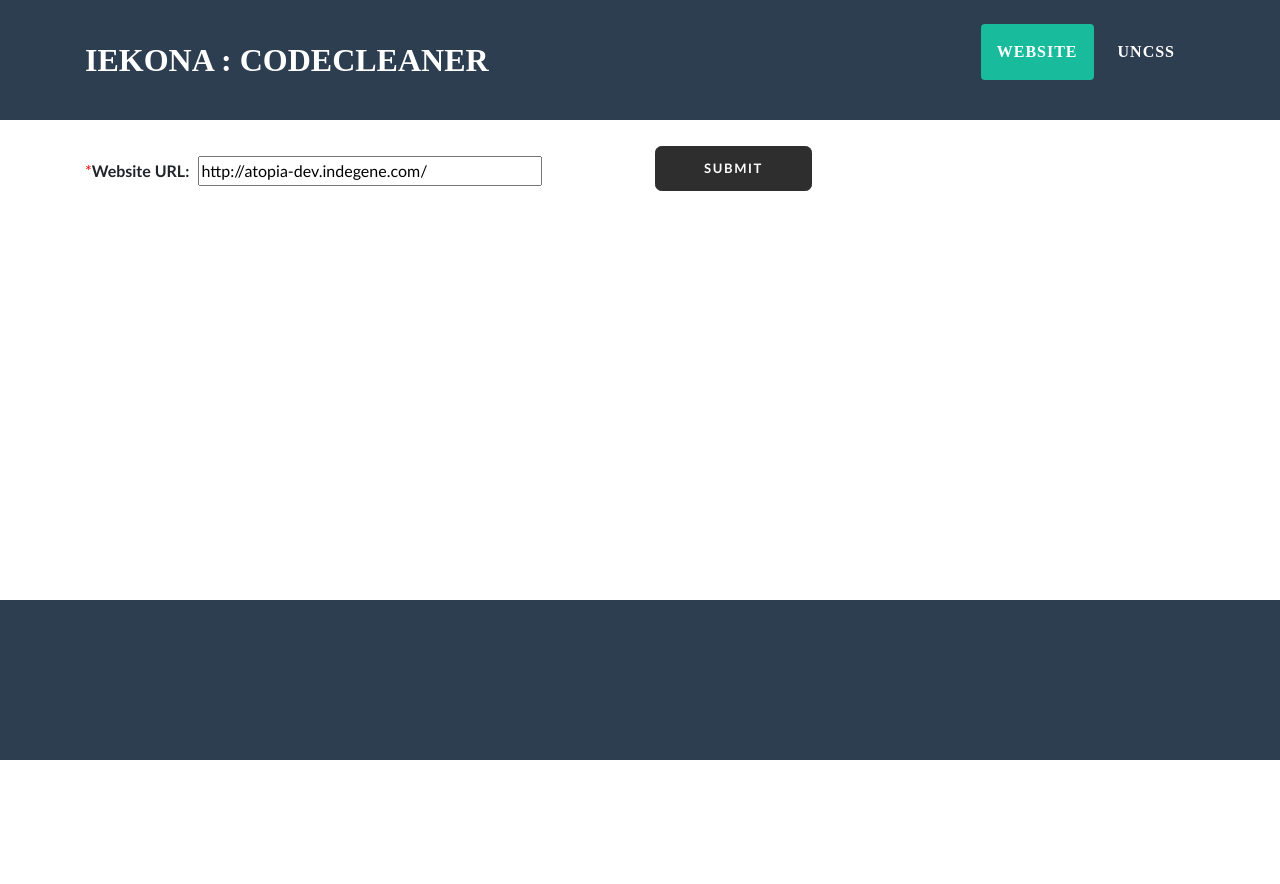
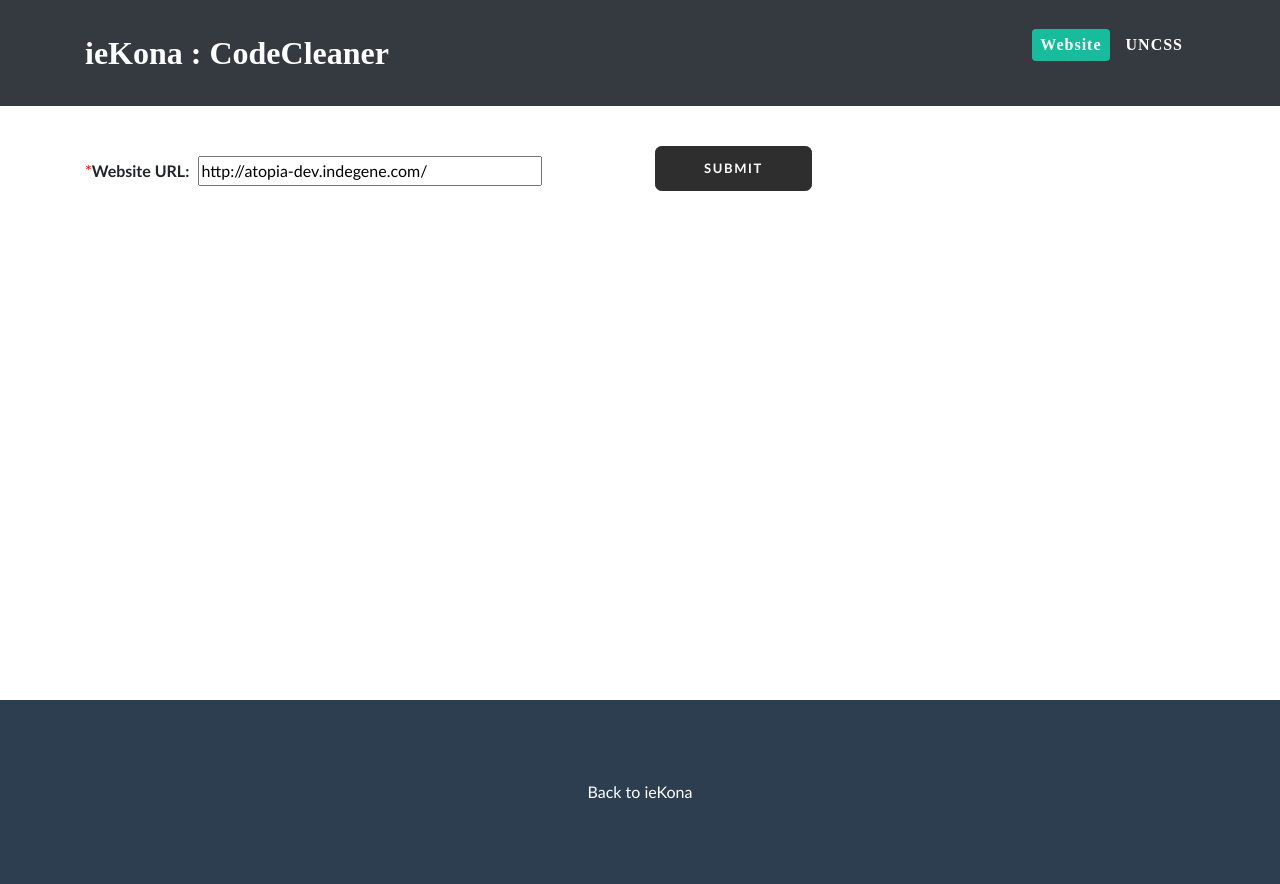
Before and after one commit to rajghub/iekona-code-cleaner, a website: page public/index.html in a window 1280 px wide. Before the commit the page ends 800 px from the top, so only its background shows below. Drawn offline with nearby package versions, Linux system fonts and the light colour scheme; a web font is replaced by a local one.

Commit message:
Index update

```diff
--- a/public/css/custom.css
+++ b/public/css/custom.css
@@ -1,7 +1,7 @@
 
 #mainNav .navbar-nav>li.nav-item {    cursor: pointer;}
 #main_continer { padding: 0;}
-.main_page_container { margin: 50px 0;    min-height: 500px;}
+.main_page_container { margin: 50px 0;    min-height: 600px;}
 #uncssblk{ padding: 15px;}
 #uncssblk .row .column, #copy_clipbord .row .column {
     display: block;
--- a/public/index.html
+++ b/public/index.html
@@ -39,9 +39,9 @@
 
 
  <!-- Navigation -->
-    <nav class="navbar navbar-expand-lg bg-secondary fixed-top text-uppercase" id="mainNav">
+    <nav class="navbar navbar-dark bg-dark navbar-expand-lg fixed-top " id="mainNav">
       <div class="container">
-        <a class="navbar-brand js-scroll-trigger" href="#">ieKona : CodeCleaner</a>
+        <a class="navbar-brand" href="#">ieKona : CodeCleaner</a>
         <button class="navbar-toggler navbar-toggler-right text-uppercase bg-primary text-white rounded" type="button" data-toggle="collapse" data-target="#navbarResponsive" aria-controls="navbarResponsive" aria-expanded="false" aria-label="Toggle navigation">
           Menu
           <i class="fa fa-bars"></i>
@@ -49,13 +49,13 @@
         <div class="collapse navbar-collapse" id="navbarResponsive">
           <ul class="navbar-nav ml-auto">
              <li class="nav-item mx-0 mx-lg-1" >
-                        <a class="nav-link py-3 px-0 px-lg-3 rounded js-scroll-trigger" ng-class="{'active':subMenu == 'website'}" ng-click="nav('website')">Website</a>
+                        <a class="nav-link py-1 px-0 px-lg-2 rounded js-scroll-trigger" ng-class="{'active':subMenu == 'website'}" ng-click="nav('website')">Website</a>
                     </li>
                    <!-- <li class="nav-item mx-0 mx-lg-1" >
                         <a class="nav-link py-3 px-0 px-lg-3 rounded js-scroll-trigger" ng-class="{'active':subMenu == 'iDetail-eDetail'}" ng-click="nav('iDetail-eDetail')">idetail</a>
                     </li>-->
 					<li class="nav-item mx-0 mx-lg-1" >
-                        <a class="nav-link py-3 px-0 px-lg-3 rounded js-scroll-trigger" ng-class="{'active':subMenu == 'GetCleanCSS'}" ng-click="nav('GetCleanCSS')">UNCSS</a>
+                        <a class="nav-link py-1 px-0 px-lg-2 rounded js-scroll-trigger" ng-class="{'active':subMenu == 'GetCleanCSS'}" ng-click="nav('GetCleanCSS')">UNCSS</a>
                     </li>
           </ul>
         </div>
@@ -73,7 +73,7 @@
 
 
     <!-- Footer -->
-    <footer class="footer text-center"></footer>
+    <footer class="footer text-center">Back to ieKona</footer>
 
 <div id="preloader" ng-show="preload"></div>
 
```
